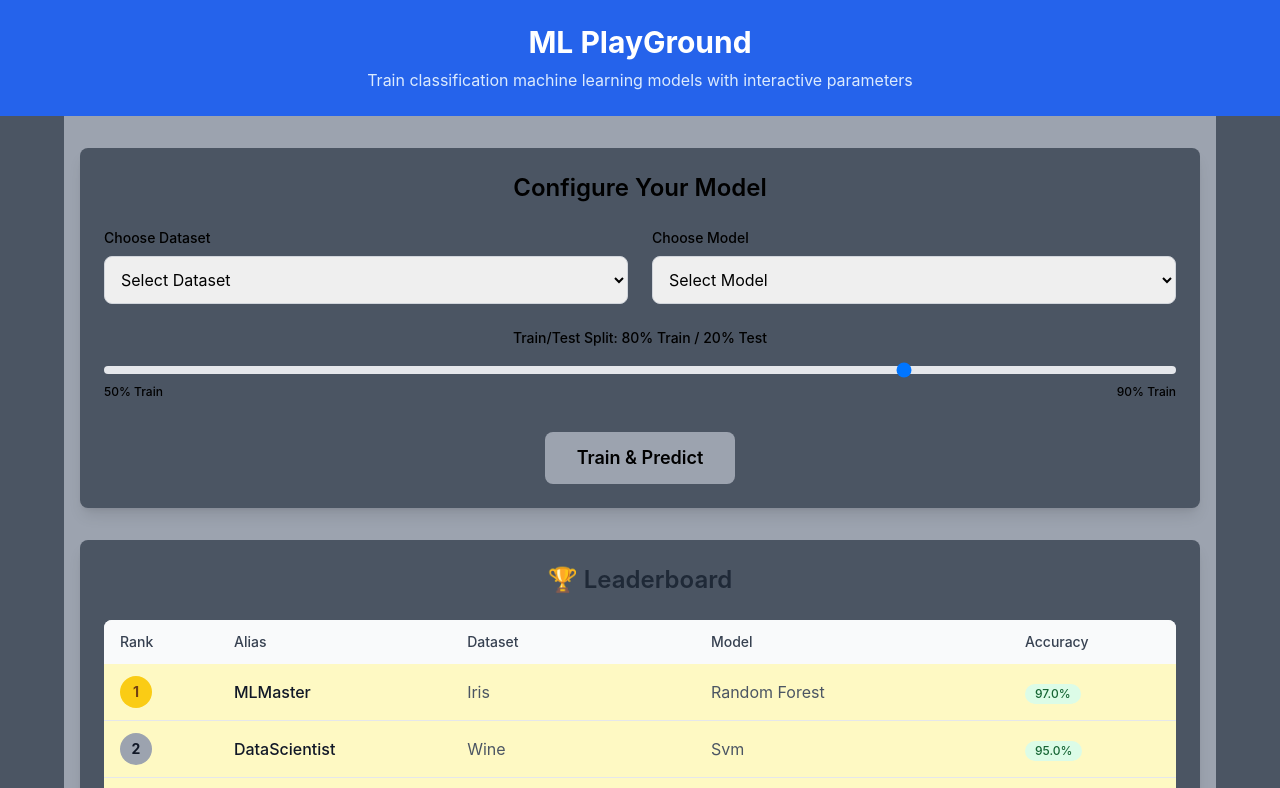
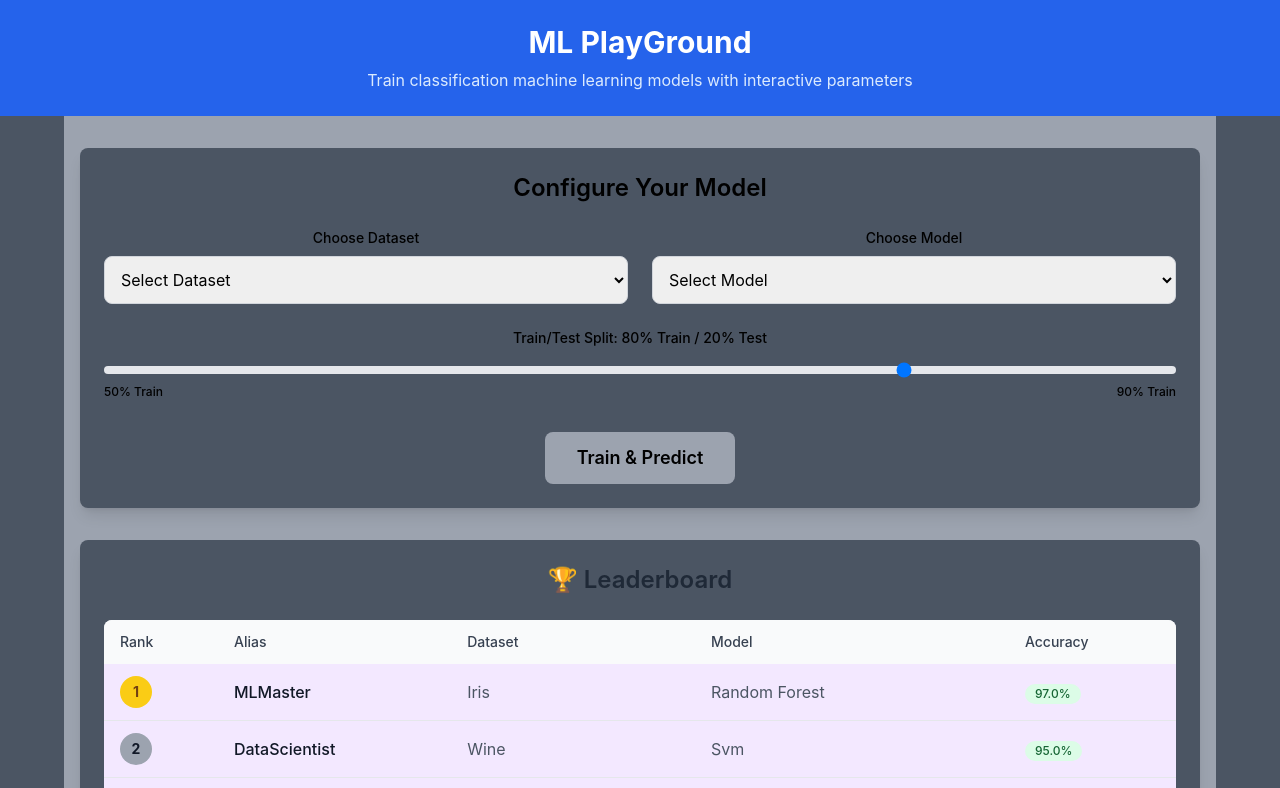
Before and after one commit to Jhd9252/ml-playground, a React (Create React App) app in the folder frontend/: page / in a window 1280 px wide. Shown: the top 788 px of the page. Built offline with nearby package versions, Linux system fonts and the light colour scheme.

Commit message:
updated styling for leaderboard, modeldropdown and datasetdropdown components

```diff
--- a/frontend/src/components/DatasetDropdown.js
+++ b/frontend/src/components/DatasetDropdown.js
@@ -4,7 +4,7 @@ const DatasetDropdown = ({ datasets, selectedDataset, onDatasetChange }) => {
   return (
     <div>
 
-      <label className="block text-sm font-medium text-white-500 mb-2">
+      <label className="block text-sm font-medium text-center text-white-500 mb-2">
         Choose Dataset
       </label>
 
--- a/frontend/src/components/Leaderboard.js
+++ b/frontend/src/components/Leaderboard.js
@@ -17,7 +17,7 @@ const Leaderboard = ({ leaderboard }) => {
           </thead>
           <tbody className="divide-y divide-white-500 ">
             {leaderboard.map((entry, index) => (
-              <tr key={entry._id} className={`hover:bg-gray-50 ${index < 3 ? 'bg-yellow-100' : 'bg-gray-50'}`}>
+              <tr key={entry._id} className={`hover:bg-gray-50 ${index < 3 ? 'bg-purple-100' : 'bg-gray-50'}`}>
                 <td className="px-4 py-3">
                   <span className={`inline-flex items-center justify-center w-8 h-8 rounded-full text-sm font-bold ${
                     index === 0 ? 'bg-yellow-400 text-yellow-900' :
--- a/frontend/src/components/ModelDropdown.js
+++ b/frontend/src/components/ModelDropdown.js
@@ -3,7 +3,7 @@ import React from 'react';
 const ModelDropdown = ({ models, selectedModel, onModelChange }) => {
   return (
     <div>
-      <label className="block text-sm font-medium text-white-500 mb-2">
+      <label className="block text-center text-sm font-medium text-white-500 mb-2">
         Choose Model
       </label>
       <select
```
